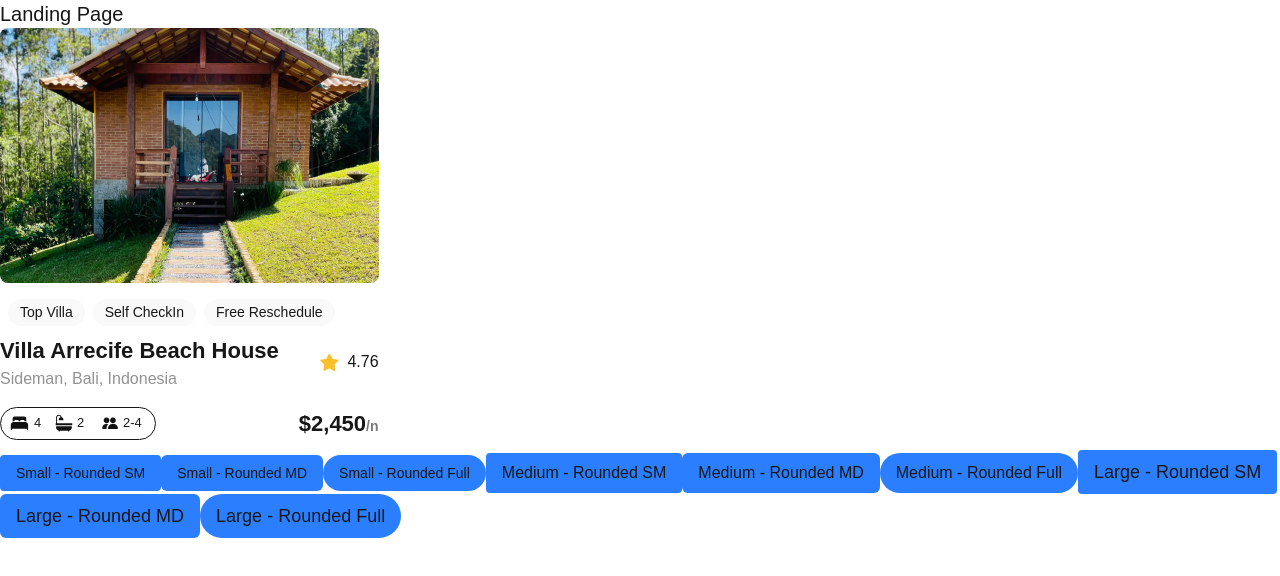
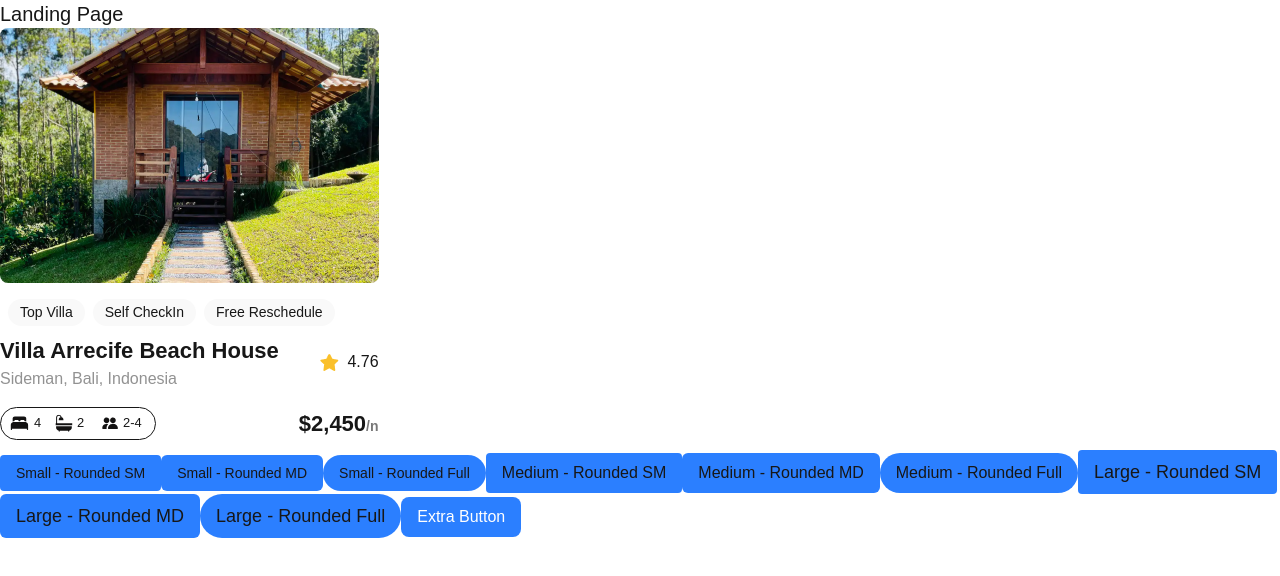
Before and after one commit to enyasystem/alx-project-0x00-setup, a Next.js app in the folder alx-project-0x00/: page /landing in a window 1280 px wide. Shown: the top 576 px of the page. Built offline with nearby package versions, Linux system fonts and the light colour scheme.

Commit message:
feat(ui): update ButtonProps to make styles required and add new Button to Landing page

```diff
--- a/alx-project-0x00/interfaces/index.ts
+++ b/alx-project-0x00/interfaces/index.ts
@@ -4,5 +4,5 @@
 
 export interface ButtonProps {
     title: string;
-    styles?: string;
+    styles: string;
 }
--- a/alx-project-0x00/pages/landing.tsx
+++ b/alx-project-0x00/pages/landing.tsx
@@ -22,6 +22,9 @@
             <Button title="Large - Rounded SM" styles="text-lg rounded-sm" />
             <Button title="Large - Rounded MD" styles="text-lg rounded-md" />
             <Button title="Large - Rounded Full" styles="text-lg rounded-full" />
+
+            <Button title="Extra Button" styles="bg-blue-500 text-white px-4 py-2 rounded-lg text-base" />
+
         </div>
 
     );
```
